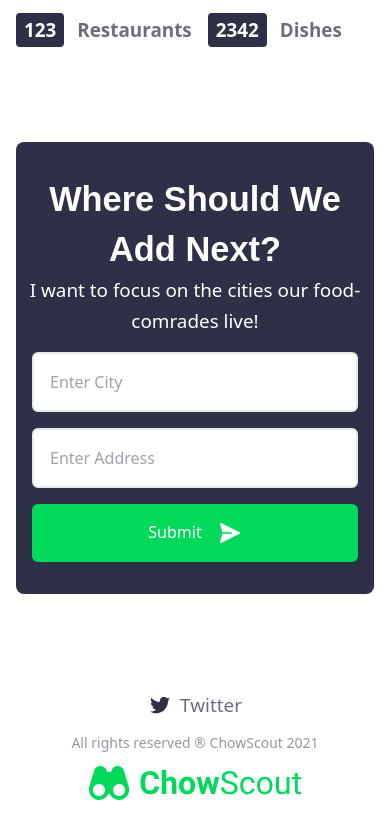
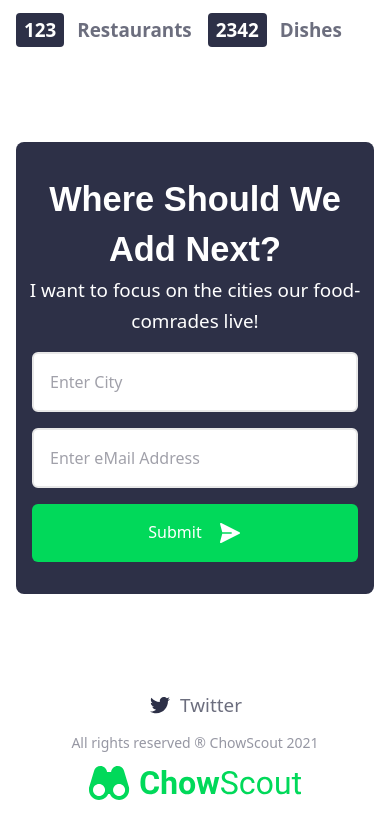
Before and after one commit to MatthewVaccaro/chowScout_Frontend_Web, a React (Create React App) app: page / in a window 390 px wide. Shown: the part 2324-3162 px from the top of the page. Built offline with nearby package versions, Linux system fonts and the light colour scheme.

Commit message:
refactored input component to be dynamic

```diff
--- a/src/App.js
+++ b/src/App.js
@@ -2,11 +2,13 @@
 import './styles/main.css';
 import {Route} from "react-router-dom";
 import LandingPage from "./views/landingPage/landingPage"
+import Input from './utility/components/Input';
 
 function App() {
   return (
   <div className="mainContainer sm:mx-auto px-4 md:px-12 lg:px-16" >
      <Route exact path="/" component={LandingPage} />
+     <Route exact path="/testing" component={Input} />
   </div>
   );
 }
--- /dev/null
+++ b/src/utility/components/Input.jsx
@@ -0,0 +1,21 @@
+import React from 'react'
+import {changeHandler} from "../helperFunctions"
+
+
+function Input({name, state, setState, placeholder}) {
+    return (
+<div>
+    <input
+    className="border-darkGray border-2 py-4 px-4 w-full text-base bg-white rounded-md focus:border-blue transition-all duration-300"
+    style={{outline: 'none'}}
+    name={name}
+    placeholder={ placeholder ? placeholder : name }
+    value={state ? state[name] : ""}
+    onChange={(e)=>{changeHandler(e, state, setState)}}
+    onBlur={(e)=>{console.log(e.target.value)}}
+    />
+</div>
+    )
+}
+
+export default Input
--- /dev/null
+++ b/src/utility/helperFunctions.js
@@ -0,0 +1,3 @@
+export function changeHandler(e, state, setState){
+    setState({...state, [e.target.name]: e.target.value})
+}
--- a/src/views/landingPage/components/LowerSignUpForm.jsx
+++ b/src/views/landingPage/components/LowerSignUpForm.jsx
@@ -1,37 +1,24 @@
 import React from 'react'
 //Component
-import Button from "../../../components/Button"
+import Button from "../../../utility/components/Button"
+import Input from "../../../utility/components/Input"
 //Assets
 import {iconsLight} from "../../../assets/icons"
 
 function LowerSignUpForm({input, setInput}) {
-
-    function changeHander(e){
-        setInput({...input, [e.target.name]: e.target.value})
-    }
-
+    console.log(input)
     return (
         <div className="bg-black flex flex-col items-center py-8 rounded-lg">
             <h2 className="text-white text-center"> Where Should We Add Next? </h2>
             <h4 className="text-white text-center"> I want to focus on the cities our food-comrades live! </h4>
             <div className="flex flex-col justify-center md:flex-row w-full px-4 md:px-0 md:max-w-2xl gap-4 mt-4">
-            <input
-            className="border-darkGray border-2 py-4 px-4 text-base bg-white rounded-md w-full md:w-1/5 focus:border-blue transition-all duration-500"
-            style={{outline: 'none'}}
-            onChange={(e)=>{changeHander(e)} }
-            name="fieldTwo"
-            value={input.fieldTwo}
-            placeholder="Enter City"
-            />
-            <input
-            className="border-darkGray border-2 py-4 px-4 text-base bg-white rounded-md w-full md:w-3/5 focus:border-blue transition-all duration-500"
-            style={{outline: 'none'}}
-            onChange={(e)=>{changeHander(e)} }
-            name="fieldOne"
-            value={input.fieldOne}
-            placeholder="Enter Address"
-            />
-            <Button content="Submit" color="white" background="green" icon={iconsLight.sendIcon} />
+                <div className="md:w-1/5" >
+                    <Input state={input} setState={setInput} name="fieldTwo" placeholder="Enter City"/>
+                </div>
+                <div className="md:w-3/5" >
+                    <Input state={input} setState={setInput} name="fieldOne" placeholder="Enter eMail Address"/>
+                </div>
+                <Button content="Submit" color="white" background="green" icon={iconsLight.sendIcon} />
             </div>
         </div>
     )
--- a/src/views/landingPage/landingPage.js
+++ b/src/views/landingPage/landingPage.js
@@ -1,7 +1,8 @@
 // Deps
 import React, {useState} from 'react'
 // Utils
-import Button from "../../components/Button"
+import Button from "../../utility/components/Button"
+import Input from "../../utility/components/Input"
 //Components
 import UpdateDialog from './components/updateDialog'
 import TwoCol from './components/TwoCol'
@@ -15,6 +16,7 @@
 import LocationAsset from './components/LocationAsset'
 import LowerSignUpForm from './components/LowerSignUpForm'
 import { motion, AnimatePresence } from 'framer-motion'
+
 
 
 
@@ -33,6 +35,7 @@
 
     return (
         <div className="mainContainer  w-full h-full">
+
             <img className="mx-auto mt-6 sm:mb-20" src={chowScoutLogo} alt="ChowScout Logo in Green"/>
             <div className="text-black bg-yellow font-bold p-2 inline-block rounded-md mb-4 mt-12 sm:mt-5"> Coming Soon </div>
         <div className="flex justify-between w-full">
@@ -41,15 +44,10 @@
                     <h3 className="mb-6 font-medium text-black70"> A wickedly simple, food focused search engine. Tell us what you’re hankering and we’ll show you who serves it! </h3>
                     <p className="hidden sm:block text-black mt-10"> Sounds Tasty? Add your email to be notified of release! </p>
 
-                    <div className="flex justify-between mt-2 gap-4 " >
-                    <input
-                        className="hidden sm:inline-block border-darkGray border-2 py-4 px-4 text-base w-5/6 bg-white rounded-md focus:border-blue transition-all duration-500"
-                        style={{outline: 'none'}}
-                        name="fieldOne"
-                        placeholder="Enter Email Address"
-                        value={input.fieldOne}
-                        onChange={(e)=> changeHander(e)}
-                    />
+                    <div className="flex justify-between mt-2 gap-4" >
+                    <div className="hidden sm:inline-block w-5/6" >
+                    <Input state={input} setState={setInput} name="fieldOne" placeholder="enter email address"/>
+                    </div>
                     <Button onClick={()=>{ viewPortSize < 640 ? window.scrollTo(0, 0) || setTimeout(() => { setDialog(true)}, 100) : console.log("sent")}} content={viewPortSize < 640 ? "Get Updates" : "Submit"} icon={iconsLight.sendIcon} background="green" />
             </div>
 
```
Also changed, not shown: src/components/Input.jsx (deleted, +0 -42 lines), src/utility/components/Button.jsx (renamed from src/components/Button.jsx).
